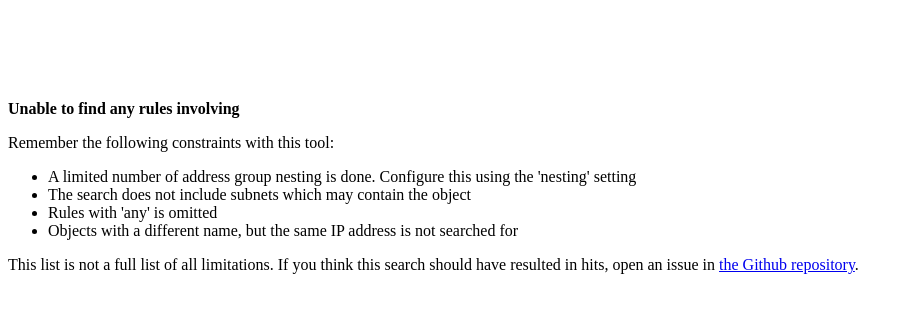
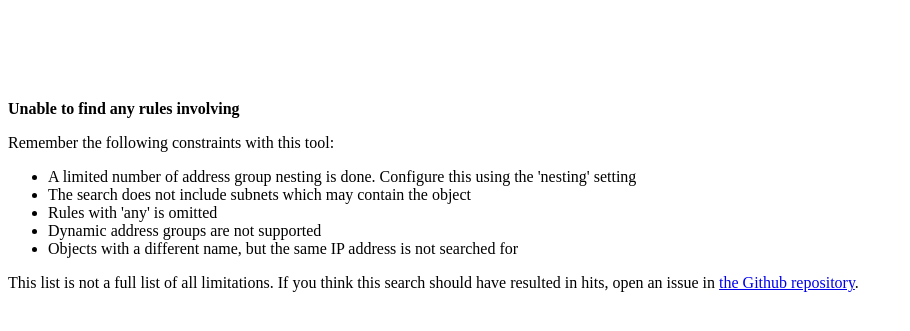
Before and after one commit to rodvand/netbox-paloalto, a Django app: template netbox_paloalto/templates/netbox_paloalto/limitations.html in a window 1280 px wide. Shown: the top 331 px of the page, without its empty margins (0-910 px from the left). Run offline with Django 3.2, Linux system fonts and the light colour scheme; the template is opened without the code that fills it, so the values that code supplies are empty.

Commit message:
Added new item of limitations

```diff
--- a/netbox_paloalto/templates/netbox_paloalto/limitations.html
+++ b/netbox_paloalto/templates/netbox_paloalto/limitations.html
@@ -13,6 +13,7 @@
                             <li>A limited number of address group nesting is done. Configure this using the 'nesting' setting</li>
                             <li>The search does not include subnets which may contain the object</li>
                             <li>Rules with 'any' is omitted</li>
+                            <li>Dynamic address groups are not supported</li>
                             <li>Objects with a different name, but the same IP address is not searched for</li>
                         </ul>
                         <p>This list is not a full list of all limitations. If you think this search should have resulted in hits,
```
